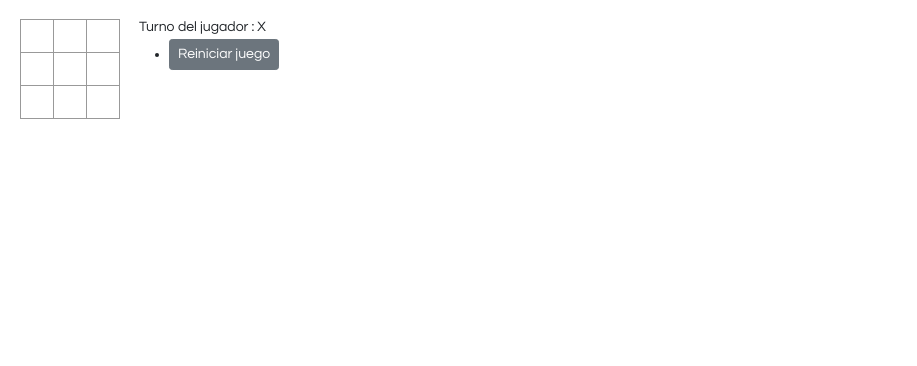
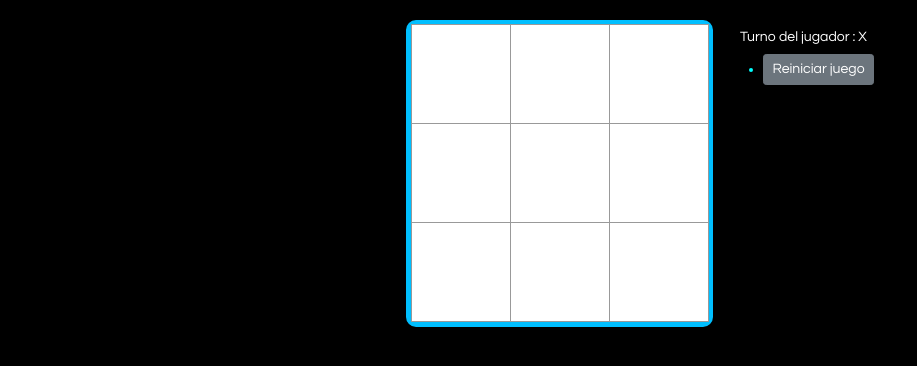
Before and after one commit to SalvadorZapatacas/tres-linea-react-tutorial, a React app: page / in a window 1280 px wide. Shown: the whole page, without its empty margins (0-917 px from the left). Built offline with nearby package versions, Linux system fonts and the light colour scheme.

Commit message:
Estilo más vistoso

```diff
--- a/src/index.css
+++ b/src/index.css
@@ -1,10 +1,16 @@
 body {
     font: 14px "Century Gothic", Futura, sans-serif;
-    margin: 20px;
+  background-color: black;
   }
 
   ol, ul {
     padding-left: 30px;
+    color: aqua;
+  }
+
+  .board{
+    border: 5px solid deepskyblue;
+    border-radius: 10px;
   }
 
   .board-row:after {
@@ -14,22 +20,25 @@ body {
   }
 
   .status {
+    margin-top: 10px;
     margin-bottom: 10px;
+    color: white;
+    text-align: center;
   }
 
   .square {
     background: #fff;
     border: 1px solid #999;
     float: left;
-    font-size: 24px;
+    font-size: 70px;
     font-weight: bold;
     line-height: 34px;
-    height: 34px;
+    height: 100px;
     margin-right: -1px;
     margin-top: -1px;
     padding: 0;
     text-align: center;
-    width: 34px;
+    width: 100px;
   }
 
   .square:focus {
@@ -41,8 +50,12 @@ body {
   }
 
   .game {
+    padding: 20px 10px;
     display: flex;
     flex-direction: row;
+    flex-wrap: wrap;
+    /*flex-flow: row wrap;*/
+    justify-content: center;
   }
 
   .game-info {
--- a/src/index.js
+++ b/src/index.js
@@ -38,7 +38,7 @@ import './index.css';
 
     render() {
       return (
-        <div>
+        <div className="board">
           <div className="board-row">
             {this.renderSquare(0)}
             {this.renderSquare(1)}
@@ -138,7 +138,7 @@ import './index.css';
 
       if (WINNER) {
         status = WINNER;
-        this.audio.play();
+        //this.audio.play();
       } else {
         status = 'Turno del jugador : ' + (this.state.xIsNext ? 'X' : 'O');
       }
@@ -152,7 +152,7 @@ import './index.css';
              />
           </div>
           <div className="game-info">
-            <div>{status}</div>
+            <div className="status">{status}</div>
             <ul>{MOVES}</ul>
           </div>
           <audio  src="https://instaud.io/32xs" autoPlay/>
```
